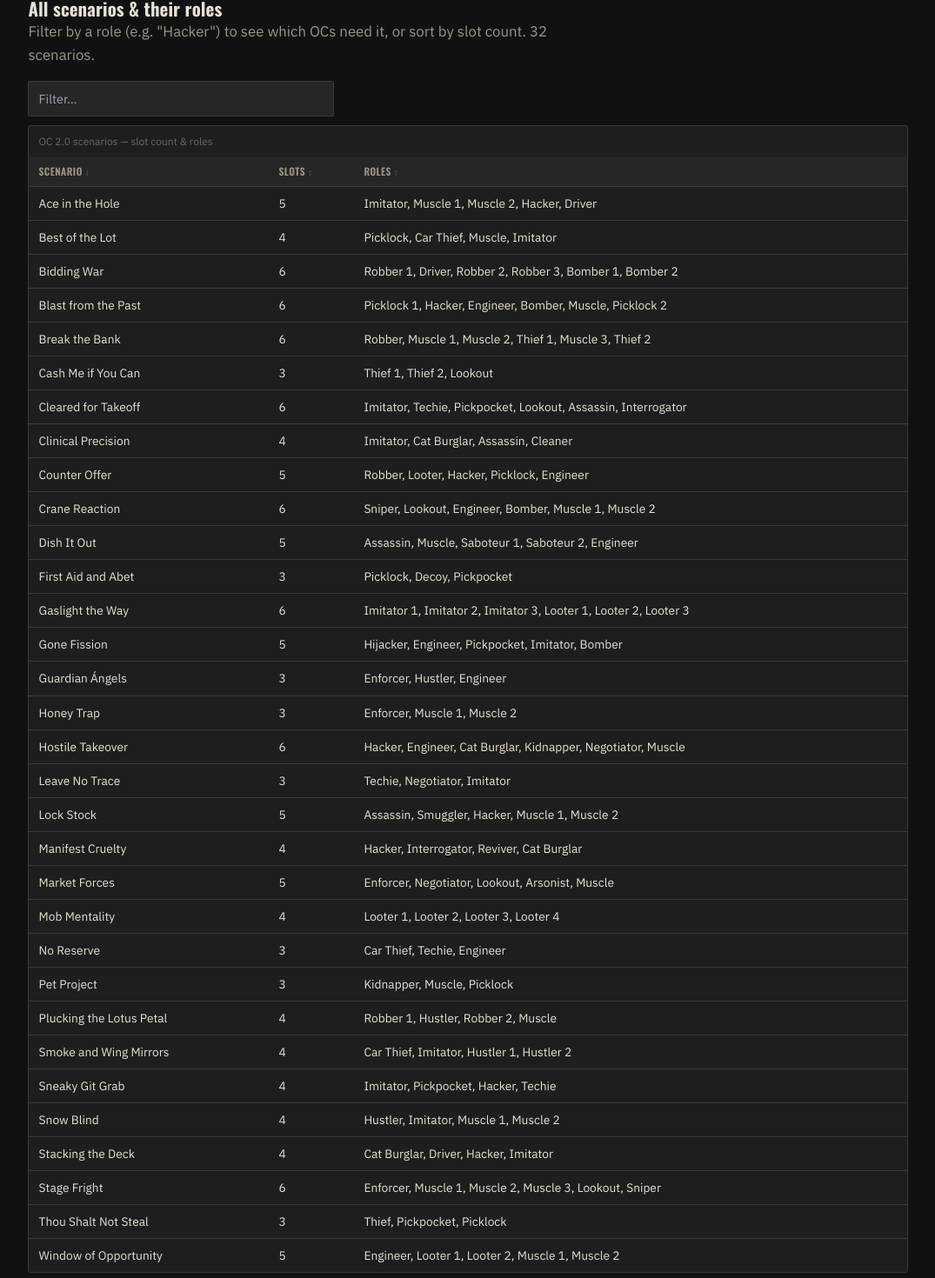
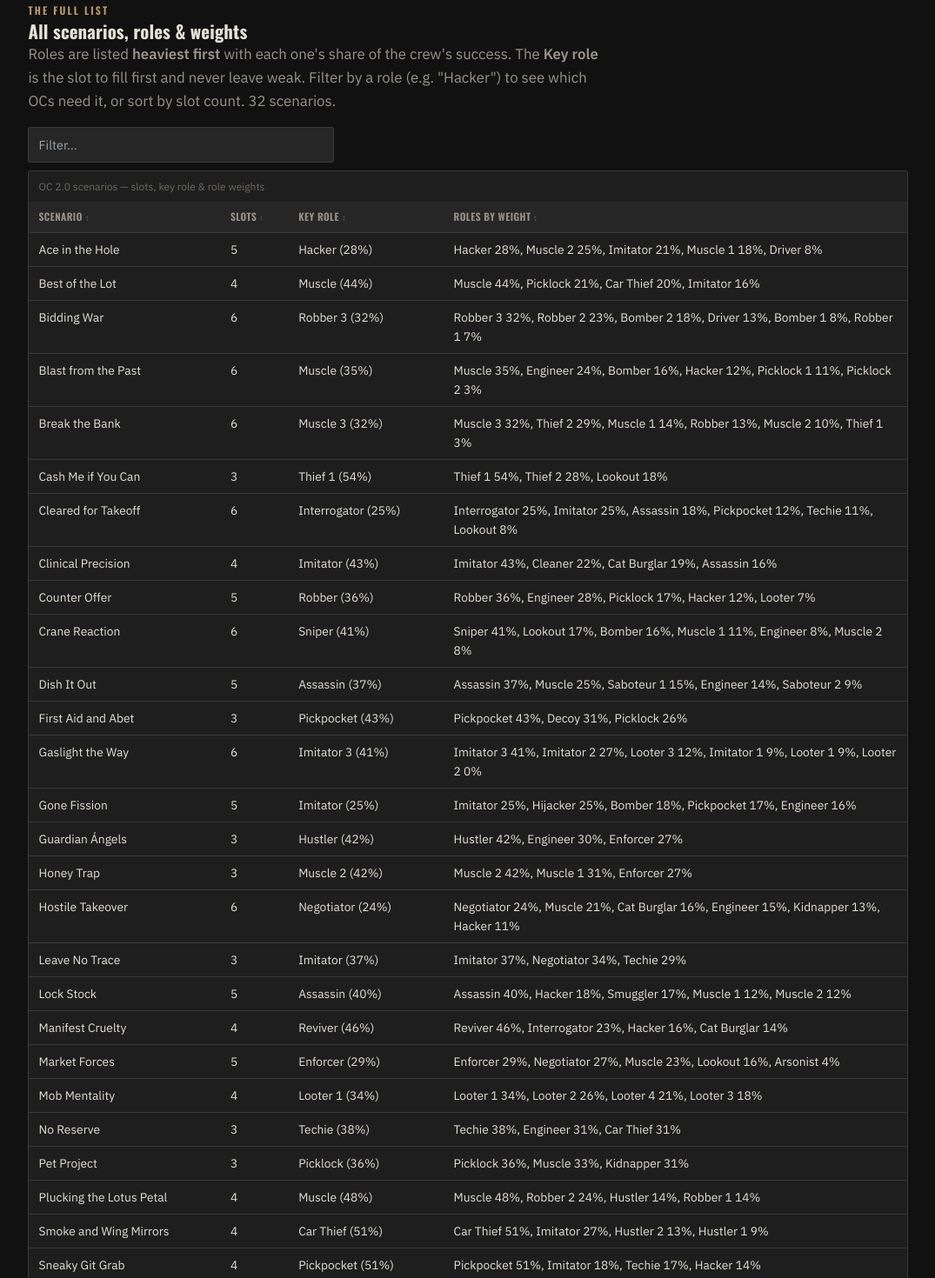
Before and after one commit to TORN-OWASP-Faction/Faction-Training-Playbook, a SvelteKit app: page /crimes/oc-scenarios in a window 1280 px wide. Shown: the part 1314-2784 px from the top of the page at 87% size, without its empty margins (102-1177 px from the left). Built offline with nearby package versions, Linux system fonts and the light colour scheme.

Commit message:
Add role weights to OC scenarios: Key role column + roles sorted by success contribution (GetRoleWeights)

```diff
--- a/src/lib/data/oc-scenarios.json
+++ b/src/lib/data/oc-scenarios.json
@@ -2,168 +2,201 @@
  "columns": [
   "Scenario",
   "Slots",
-  "Roles"
+  "Key role",
+  "Roles by weight"
  ],
  "rows": [
   [
    "Ace in the Hole",
    5,
-   "Imitator, Muscle 1, Muscle 2, Hacker, Driver"
+   "Hacker (28%)",
+   "Hacker 28%, Muscle 2 25%, Imitator 21%, Muscle 1 18%, Driver 8%"
   ],
   [
    "Best of the Lot",
    4,
-   "Picklock, Car Thief, Muscle, Imitator"
+   "Muscle (44%)",
+   "Muscle 44%, Picklock 21%, Car Thief 20%, Imitator 16%"
   ],
   [
    "Bidding War",
    6,
-   "Robber 1, Driver, Robber 2, Robber 3, Bomber 1, Bomber 2"
+   "Robber 3 (32%)",
+   "Robber 3 32%, Robber 2 23%, Bomber 2 18%, Driver 13%, Bomber 1 8%, Robber 1 7%"
   ],
   [
    "Blast from the Past",
    6,
-   "Picklock 1, Hacker, Engineer, Bomber, Muscle, Picklock 2"
+   "Muscle (35%)",
+   "Muscle 35%, Engineer 24%, Bomber 16%, Hacker 12%, Picklock 1 11%, Picklock 2 3%"
   ],
   [
    "Break the Bank",
    6,
-   "Robber, Muscle 1, Muscle 2, Thief 1, Muscle 3, Thief 2"
+   "Muscle 3 (32%)",
+   "Muscle 3 32%, Thief 2 29%, Muscle 1 14%, Robber 13%, Muscle 2 10%, Thief 1 3%"
   ],
   [
    "Cash Me if You Can",
    3,
-   "Thief 1, Thief 2, Lookout"
+   "Thief 1 (54%)",
+   "Thief 1 54%, Thief 2 28%, Lookout 18%"
   ],
   [
    "Cleared for Takeoff",
    6,
-   "Imitator, Techie, Pickpocket, Lookout, Assassin, Interrogator"
+   "Interrogator (25%)",
+   "Interrogator 25%, Imitator 25%, Assassin 18%, Pickpocket 12%, Techie 11%, Lookout 8%"
   ],
   [
    "Clinical Precision",
    4,
-   "Imitator, Cat Burglar, Assassin, Cleaner"
+   "Imitator (43%)",
+   "Imitator 43%, Cleaner 22%, Cat Burglar 19%, Assassin 16%"
   ],
   [
    "Counter Offer",
    5,
-   "Robber, Looter, Hacker, Picklock, Engineer"
+   "Robber (36%)",
+   "Robber 36%, Engineer 28%, Picklock 17%, Hacker 12%, Looter 7%"
   ],
   [
    "Crane Reaction",
    6,
-   "Sniper, Lookout, Engineer, Bomber, Muscle 1, Muscle 2"
+   "Sniper (41%)",
+   "Sniper 41%, Lookout 17%, Bomber 16%, Muscle 1 11%, Engineer 8%, Muscle 2 8%"
   ],
   [
    "Dish It Out",
    5,
-   "Assassin, Muscle, Saboteur 1, Saboteur 2, Engineer"
+   "Assassin (37%)",
+   "Assassin 37%, Muscle 25%, Saboteur 1 15%, Engineer 14%, Saboteur 2 9%"
   ],
   [
    "First Aid and Abet",
    3,
-   "Picklock, Decoy, Pickpocket"
+   "Pickpocket (43%)",
+   "Pickpocket 43%, Decoy 31%, Picklock 26%"
   ],
   [
    "Gaslight the Way",
    6,
-   "Imitator 1, Imitator 2, Imitator 3, Looter 1, Looter 2, Looter 3"
+   "Imitator 3 (41%)",
+   "Imitator 3 41%, Imitator 2 27%, Looter 3 12%, Imitator 1 9%, Looter 1 9%, Looter 2 0%"
   ],
   [
    "Gone Fission",
    5,
-   "Hijacker, Engineer, Pickpocket, Imitator, Bomber"
+   "Imitator (25%)",
+   "Imitator 25%, Hijacker 25%, Bomber 18%, Pickpocket 17%, Engineer 16%"
   ],
   [
    "Guardian Ángels",
    3,
-   "Enforcer, Hustler, Engineer"
+   "Hustler (42%)",
+   "Hustler 42%, Engineer 30%, Enforcer 27%"
   ],
   [
    "Honey Trap",
    3,
-   "Enforcer, Muscle 1, Muscle 2"
+   "Muscle 2 (42%)",
+   "Muscle 2 42%, Muscle 1 31%, Enforcer 27%"
   ],
   [
    "Hostile Takeover",
    6,
-   "Hacker, Engineer, Cat Burglar, Kidnapper, Negotiator, Muscle"
+   "Negotiator (24%)",
+   "Negotiator 24%, Muscle 21%, Cat Burglar 16%, Engineer 15%, Kidnapper 13%, Hacker 11%"
   ],
   [
    "Leave No Trace",
    3,
-   "Techie, Negotiator, Imitator"
+   "Imitator (37%)",
+   "Imitator 37%, Negotiator 34%, Techie 29%"
   ],
   [
    "Lock Stock",
    5,
-   "Assassin, Smuggler, Hacker, Muscle 1, Muscle 2"
+   "Assassin (40%)",
+   "Assassin 40%, Hacker 18%, Smuggler 17%, Muscle 1 12%, Muscle 2 12%"
   ],
   [
    "Manifest Cruelty",
    4,
-   "Hacker, Interrogator, Reviver, Cat Burglar"
+   "Reviver (46%)",
+   "Reviver 46%, Interrogator 23%, Hacker 16%, Cat Burglar 14%"
   ],
   [
    "Market Forces",
    5,
-   "Enforcer, Negotiator, Lookout, Arsonist, Muscle"
+   "Enforcer (29%)",
+   "Enforcer 29%, Negotiator 27%, Muscle 23%, Lookout 16%, Arsonist 4%"
   ],
   [
    "Mob Mentality",
    4,
-   "Looter 1, Looter 2, Looter 3, Looter 4"
+   "Looter 1 (34%)",
+   "Looter 1 34%, Looter 2 26%, Looter 4 21%, Looter 3 18%"
   ],
   [
    "No Reserve",
    3,
-   "Car Thief, Techie, Engineer"
+   "Techie (38%)",
+   "Techie 38%, Engineer 31%, Car Thief 31%"
   ],
   [
    "Pet Project",
    3,
-   "Kidnapper, Muscle, Picklock"
+   "Picklock (36%)",
+   "Picklock 36%, Muscle 33%, Kidnapper 31%"
   ],
   [
    "Plucking the Lotus Petal",
    4,
-   "Robber 1, Hustler, Robber 2, Muscle"
+   "Muscle (48%)",
+   "Muscle 48%, Robber 2 24%, Hustler 14%, Robber 1 14%"
   ],
   [
    "Smoke and Wing Mirrors",
    4,
-   "Car Thief, Imitator, Hustler 1, Hustler 2"
+   "Car Thief (51%)",
+   "Car Thief 51%, Imitator 27%, Hustler 2 13%, Hustler 1 9%"
   ],
   [
    "Sneaky Git Grab",
    4,
-   "Imitator, Pickpocket, Hacker, Techie"
+   "Pickpocket (51%)",
+   "Pickpocket 51%, Imitator 18%, Techie 17%, Hacker 14%"
   ],
   [
    "Snow Blind",
    4,
-   "Hustler, Imitator, Muscle 1, Muscle 2"
+   "Hustler (48%)",
+   "Hustler 48%, Imitator 35%, Muscle 1 9%, Muscle 2 9%"
   ],
   [
    "Stacking the Deck",
    4,
-   "Cat Burglar, Driver, Hacker, Imitator"
+   "Imitator (48%)",
+   "Imitator 48%, Hacker 25%, Cat Burglar 23%, Driver 3%"
   ],
   [
    "Stage Fright",
    6,
-   "Enforcer, Muscle 1, Muscle 2, Muscle 3, Lookout, Sniper"
+   "Sniper (46%)",
+   "Sniper 46%, Muscle 1 20%, Enforcer 16%, Muscle 3 9%, Lookout 6%, Muscle 2 3%"
   ],
   [
    "Thou Shalt Not Steal",
    3,
-   "Thief, Pickpocket, Picklock"
+   "Picklock (50%)",
+   "Picklock 50%, Pickpocket 38%, Thief 12%"
   ],
   [
    "Window of Opportunity",
    5,
-   "Engineer, Looter 1, Looter 2, Muscle 1, Muscle 2"
+   "Looter 2 (26%)",
+   "Looter 2 26%, Muscle 1 23%, Looter 1 20%, Muscle 2 17%, Engineer 15%"
   ]
  ]
 }
--- a/src/routes/crimes/oc-scenarios/+page.svelte
+++ b/src/routes/crimes/oc-scenarios/+page.svelte
@@ -30,7 +30,7 @@
       <ul class="rules" style="margin-top:.6rem">
         <li><span class="k">%</span><div>Each role weights <b>crime XP, battle stats and job stats differently</b> — a great Muscle can be a poor Hacker. Put people where their stats fit.</div></li>
         <li><span class="k">≥</span><div>Roles have a practical <b>CPR floor</b>: faction worksheets run higher slots at <b>~70–80 CPR minimum</b> before they'll fill them.</div></li>
-        <li><span class="k">Σ</span><div>Roles also carry <b>different weight</b> toward the crew's overall success — the model prices a weak high-weight slot harder than a weak minor one.</div></li>
+        <li><span class="k">Σ</span><div>Roles carry <b>different weight</b> toward the crew's success — the <b>Key role</b> column below is each crime's heaviest slot (e.g. Break the Bank leans <b>32%</b> on Muscle 3). A weak member there hurts far more than in a minor slot.</div></li>
       </ul>
     </div>
     <div class="card">
@@ -64,13 +64,13 @@
 <!-- THE TABLE -->
 <section><div class="wrap">
   <span class="eyebrow">The full list</span>
-  <h2>All scenarios &amp; their roles</h2>
-  <p class="lede">Filter by a role (e.g. "Hacker") to see which OCs need it, or sort by slot count. {data.rows.length} scenarios.</p>
-  <DataTable columns={data.columns} rows={data.rows} caption="OC 2.0 scenarios — slot count & roles" />
+  <h2>All scenarios, roles &amp; weights</h2>
+  <p class="lede">Roles are listed <b>heaviest first</b> with each one's share of the crew's success. The <b>Key role</b> is the slot to fill first and never leave weak. Filter by a role (e.g. "Hacker") to see which OCs need it, or sort by slot count. {data.rows.length} scenarios.</p>
+  <DataTable columns={data.columns} rows={data.rows} caption="OC 2.0 scenarios — slots, key role & role weights" />
 </div></section>
 
 <footer><div class="wrap">
-  <strong>OC scenarios.</strong> Scenario list and role names from the
+  <strong>OC scenarios.</strong> Scenario list, role names and role weights from the
   <a href="https://tornprobability.com" target="_blank" rel="noopener">TornProbability</a> model (used by the OC Success Chance script by Allenone [2033011]);
   tier, CPR, item-burn and reward figures from community OC 2.0 worksheets and the
   <a href="https://wiki.torn.com/wiki/Organized_Crime_2.0" target="_blank" rel="noopener">Torn wiki</a>. Part of the <a href="{base}/crimes/">Crimes 2.0 guide</a>. Torn adds and tweaks scenarios — treat this as a living snapshot.
```
